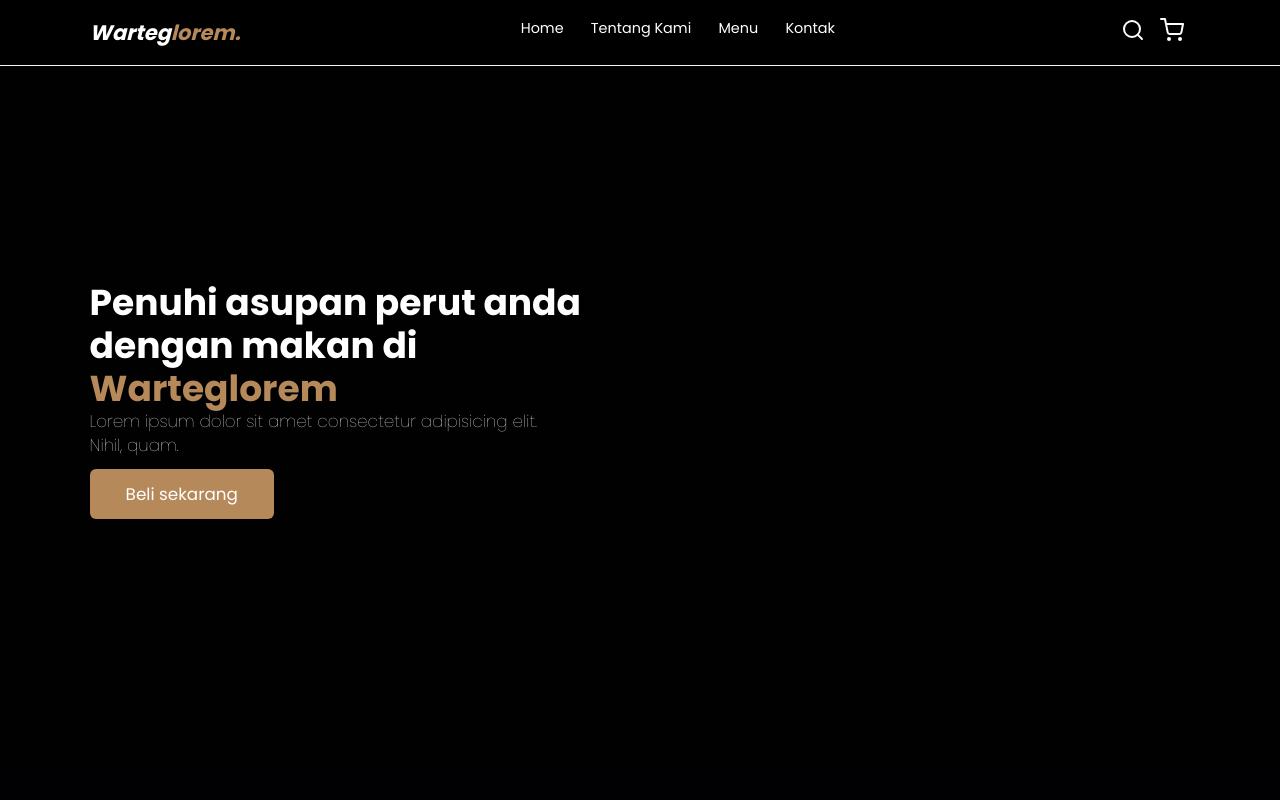
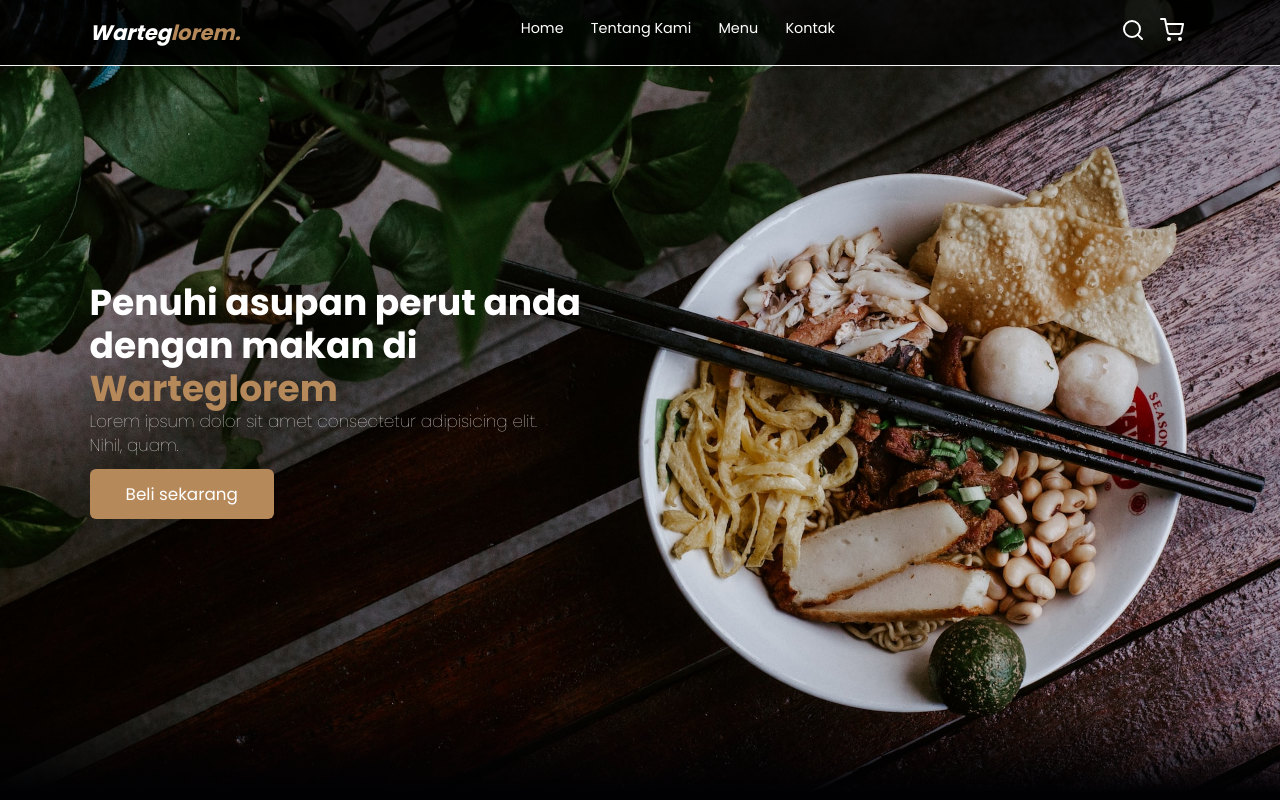
Before and after one commit to sKinayung/warteg-lorem, a plain HTML site: page index.html in a window 1280 px wide. Shown: the top 800 px of the page. Drawn offline with nearby package versions, Linux system fonts and the light colour scheme.

```diff
--- a/css/style.css
+++ b/css/style.css
@@ -93,7 +93,7 @@
   min-height: 100vh;
   display: flex;
   align-items: center;
-  background-image: url("img/hero-image 2.jpg");
+  background-image: url("../img/hero-image 2.jpg");
   background-repeat: no-repeat;
   background-size: cover;
   position: relative;
```
